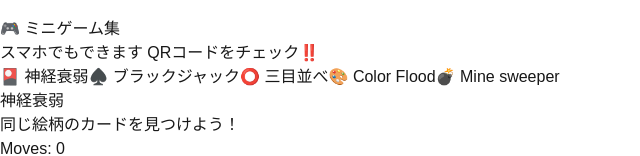
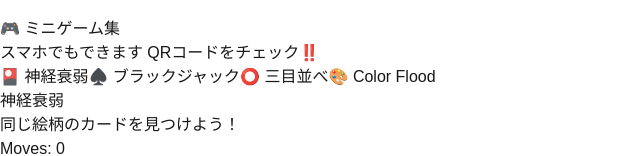
Before and after one commit to asdf969/minigame_for_kosensai2024, a Next.js app: page / in a window 1280 px wide. Shown: the part 183-339 px from the top of the page, without its empty margins (0-640 px from the left). Built offline with nearby package versions, Linux system fonts and the light colour scheme.

Commit message:
マインスイーパーを一旦削除

```diff
--- a/src/app/page.js
+++ b/src/app/page.js
@@ -6,7 +6,7 @@ import MemoryGame from '@/components/MemoryGame';
 import Blackjack from '@/components/Blackjack';
 import TicTacToe from '@/components/TicTacToe';
 import ColorFlood from '@/components/ColorFlood';
-import Minesweeper from '@/components/Minesweeper';
+
 
 export default function Home() {
   const [selectedGame, setSelectedGame] = useState('memory');
@@ -72,16 +72,6 @@ export default function Home() {
             >
               🎨 Color Flood
             </button>
-            <button
-              onClick={() => setSelectedGame('minesweeper')}
-              className={`px-4 sm:px-6 py-2 sm:py-3 rounded-full text-base sm:text-lg font-semibold
-                        transition-all duration-200
-                        ${selectedGame === 'minesweeper'
-                          ? 'bg-blue-500 text-white shadow-lg scale-105'
-                          : 'bg-white text-gray-600 hover:bg-blue-50'}`}
-            >
-              💣 Mine sweeper
-            </button>
           </div>
         </div>
 
```
